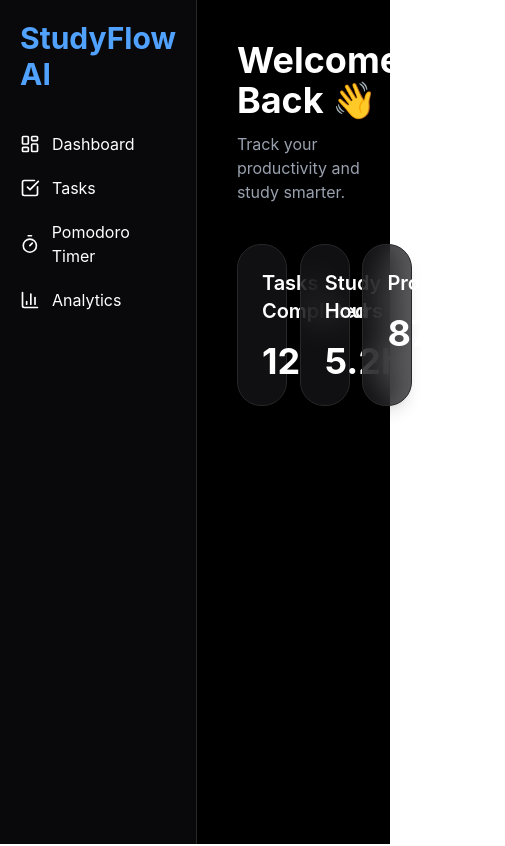
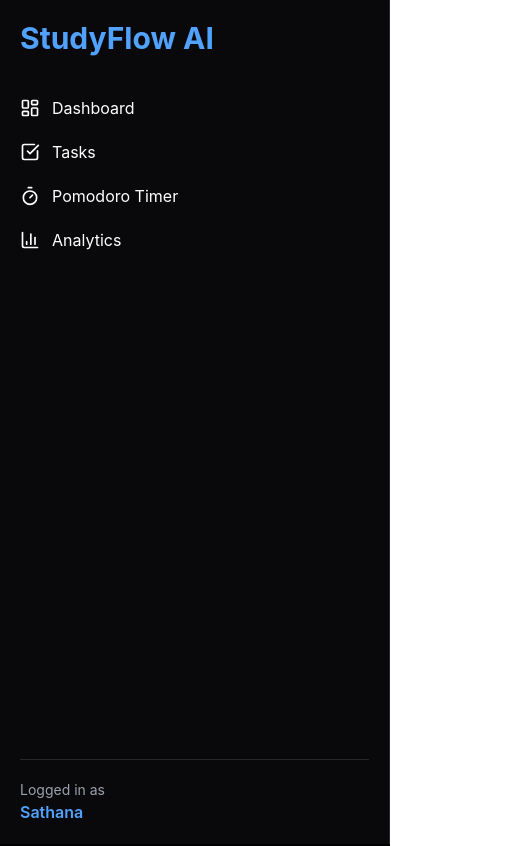
Before and after one commit to SathanaP/studyflow-ai, a React (Vite) app: page / in a window 390 px wide. Shown: the top 846 px of the page, 505 px wide, since content can reach past the window. Built offline with nearby package versions, Linux system fonts and the light colour scheme.

Commit message:
Improved responsive design and sidebar layout

```diff
--- a/src/App.jsx
+++ b/src/App.jsx
@@ -10,7 +10,7 @@ import Analytics from "./pages/Analytics";
 function App() {
   return (
     <BrowserRouter>
-      <div className="flex bg-black min-h-screen">
+      <div className="flex flex-col md:flex-row bg-black min-h-screen">
         <Sidebar />
 
         <div className="flex-1 p-10">
--- a/src/components/Sidebar.jsx
+++ b/src/components/Sidebar.jsx
@@ -1,5 +1,4 @@
 import { Link } from "react-router-dom";
-
 import {
   LayoutDashboard,
   CheckSquare,
@@ -9,13 +8,12 @@ import {
 
 function Sidebar() {
   return (
-    <div className="w-64 h-screen bg-zinc-950 border-r border-zinc-800 text-white p-5">
+    <div className="w-full md:w-64 min-h-screen bg-zinc-950 border-r border-zinc-800 text-white p-5 flex flex-col">
       <h1 className="text-3xl font-bold mb-10 text-blue-400">
         StudyFlow AI
       </h1>
 
-      <ul className="space-y-5">
-
+      <ul className="space-y-5 flex-1">
         <li>
           <Link
             to="/"
@@ -55,8 +53,18 @@ function Sidebar() {
             Analytics
           </Link>
         </li>
+      </ul>
 
-      </ul>
+      {/* User Profile Section */}
+      <div className="mt-10 border-t border-zinc-800 pt-5">
+        <p className="text-sm text-gray-400">
+          Logged in as
+        </p>
+
+        <p className="font-semibold text-blue-400">
+          Sathana
+        </p>
+      </div>
     </div>
   );
 }
--- a/src/pages/Dashboard.jsx
+++ b/src/pages/Dashboard.jsx
@@ -9,7 +9,7 @@ function Dashboard() {
         Track your productivity and study smarter.
       </p>
 
-      <div className="grid grid-cols-3 gap-6 mt-10">
+      <div className="grid grid-cols-1 md:grid-cols-2 lg:grid-cols-3 gap-6 mt-10">
         <div className="bg-zinc-900/70 backdrop-blur-lg border border-zinc-800 p-6 rounded-3xl shadow-lg">
           <h2 className="text-xl font-semibold">
             Tasks Completed
```
